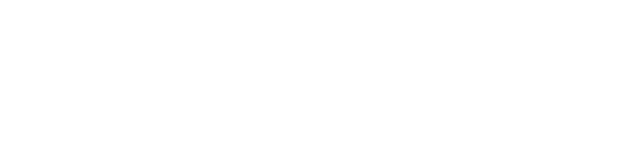
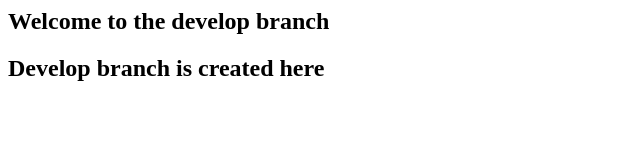
Before and after one commit to bhavnap01/vs-code--1, a plain HTML site: page login.html in a window 1280 px wide. Shown: the whole page, without its empty margins (0-640 px from the left). Drawn offline with Linux system fonts and the light colour scheme.

Commit message:
added new file and updated the login.html

```diff
--- a/login.html
+++ b/login.html
@@ -3,7 +3,8 @@
 <head></head>
 
 <body>
-
+<h2>Welcome to the develop branch</h2>
+<h2>Develop branch is created here</h2>
 </body>
 
 </html>
```
Also changed, not shown: develop-fix.txt (added).
